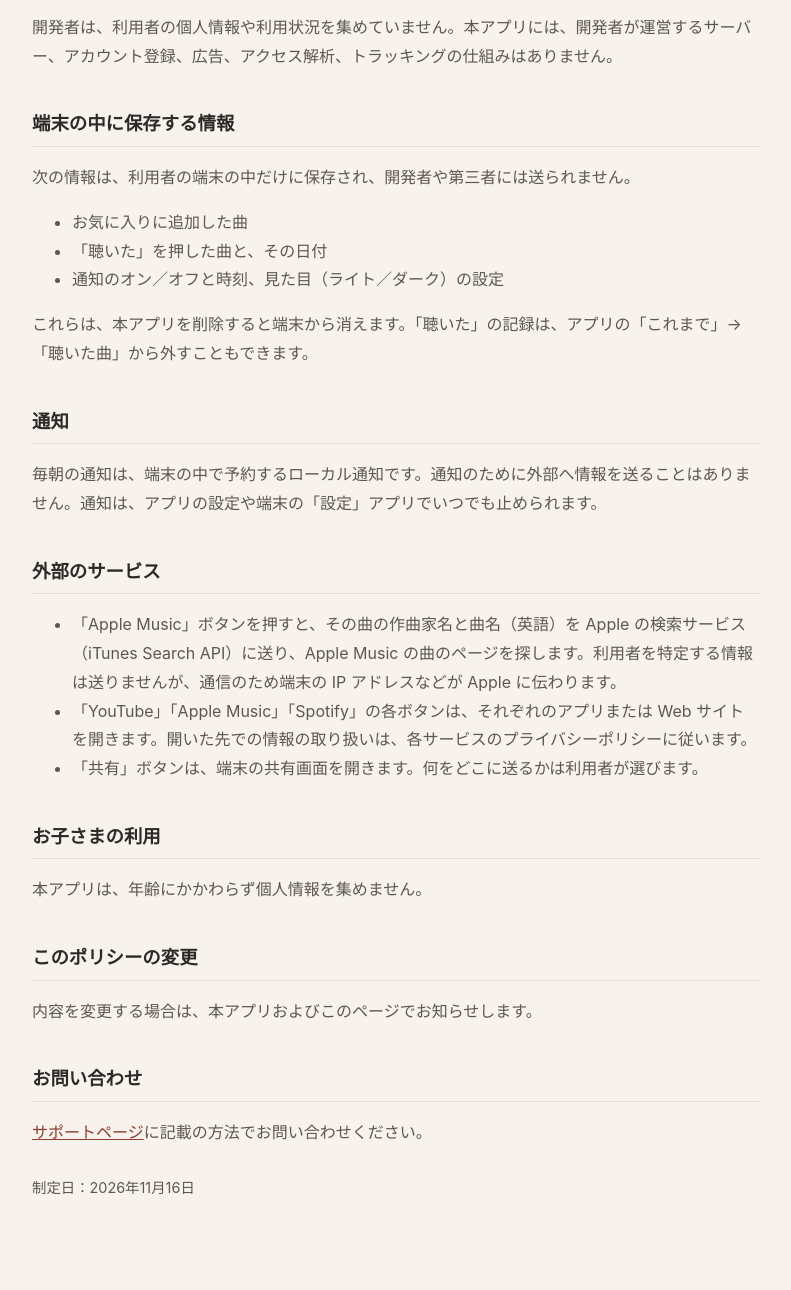
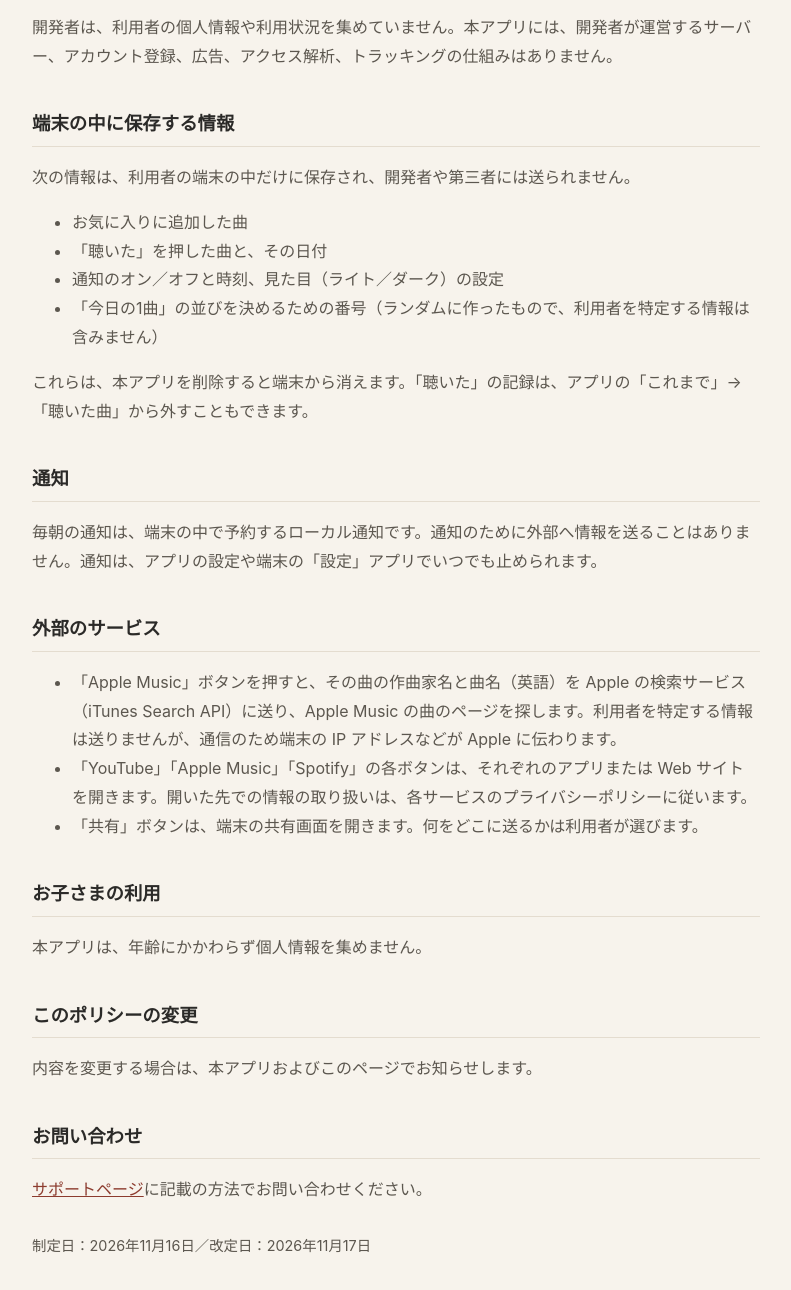
Before and after one commit to ngwso/today-classic-privacy-policy, a plain HTML site: page privacy.html in a window 1280 px wide. Shown: the part 260-1550 px from the top of the page, without its empty margins (244-1035 px from the left). Drawn offline with Linux system fonts and the light colour scheme.

Commit message:
今日の1曲が人ごとに違うことと、端末に保存する番号を追記
Co-Authored-By: Claude Opus 5.5 <noreply@anthropic.com>

```diff
--- a/privacy.html
+++ b/privacy.html
@@ -21,6 +21,7 @@
   <li>お気に入りに追加した曲</li>
   <li>「聴いた」を押した曲と、その日付</li>
   <li>通知のオン／オフと時刻、見た目（ライト／ダーク）の設定</li>
+  <li>「今日の1曲」の並びを決めるための番号（ランダムに作ったもので、利用者を特定する情報は含みません）</li>
 </ul>
 <p>これらは、本アプリを削除すると端末から消えます。「聴いた」の記録は、アプリの「これまで」→「聴いた曲」から外すこともできます。</p>
 
@@ -43,7 +44,7 @@
 <h2>お問い合わせ</h2>
 <p><a href="support.html">サポートページ</a>に記載の方法でお問い合わせください。</p>
 
-<p class="date">制定日：2026年11月16日</p>
+<p class="date">制定日：2026年11月16日／改定日：2026年11月17日</p>
 </main>
 </body>
 </html>
```
Also changed, not shown: support.html (+1 -1 lines).
